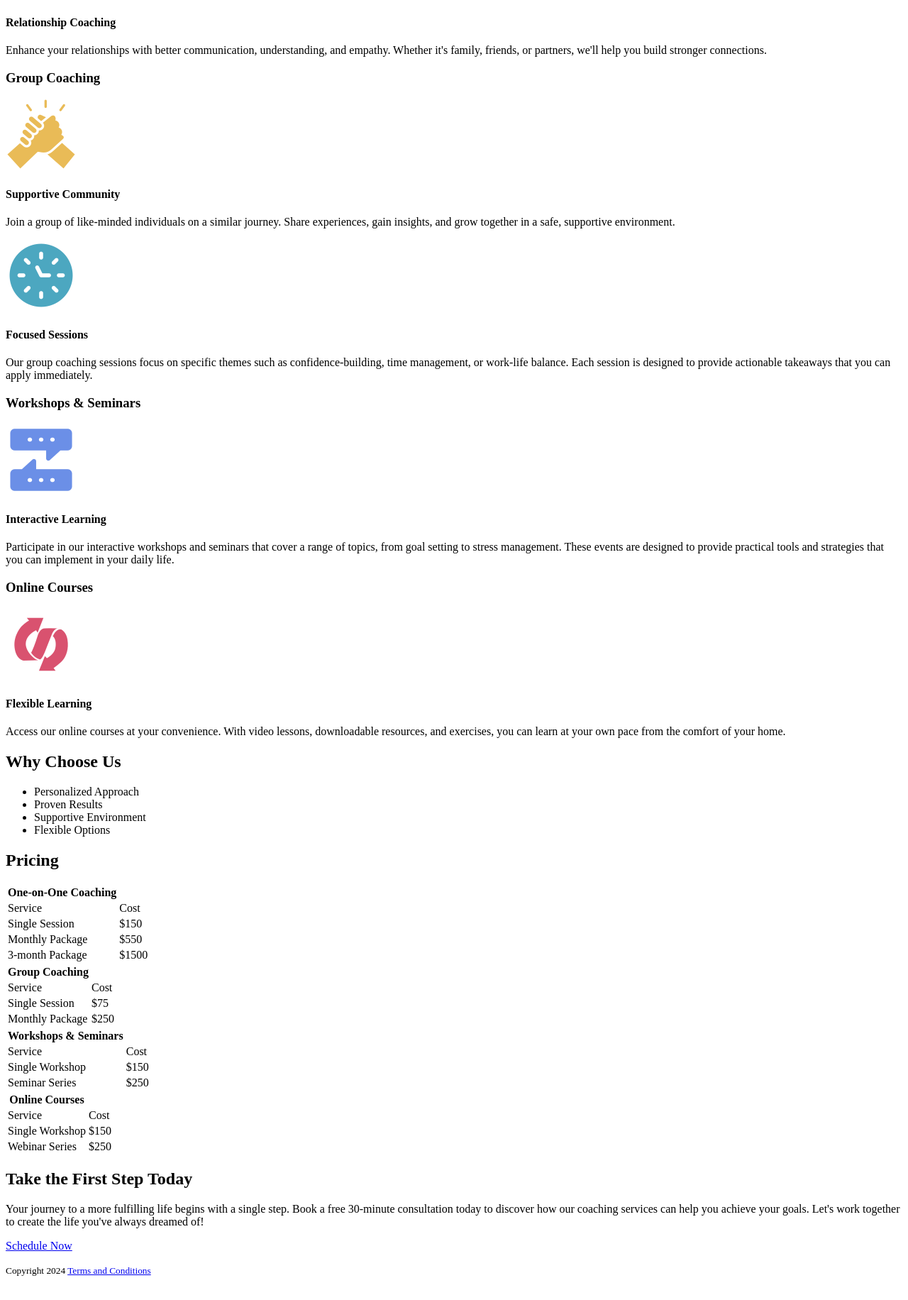
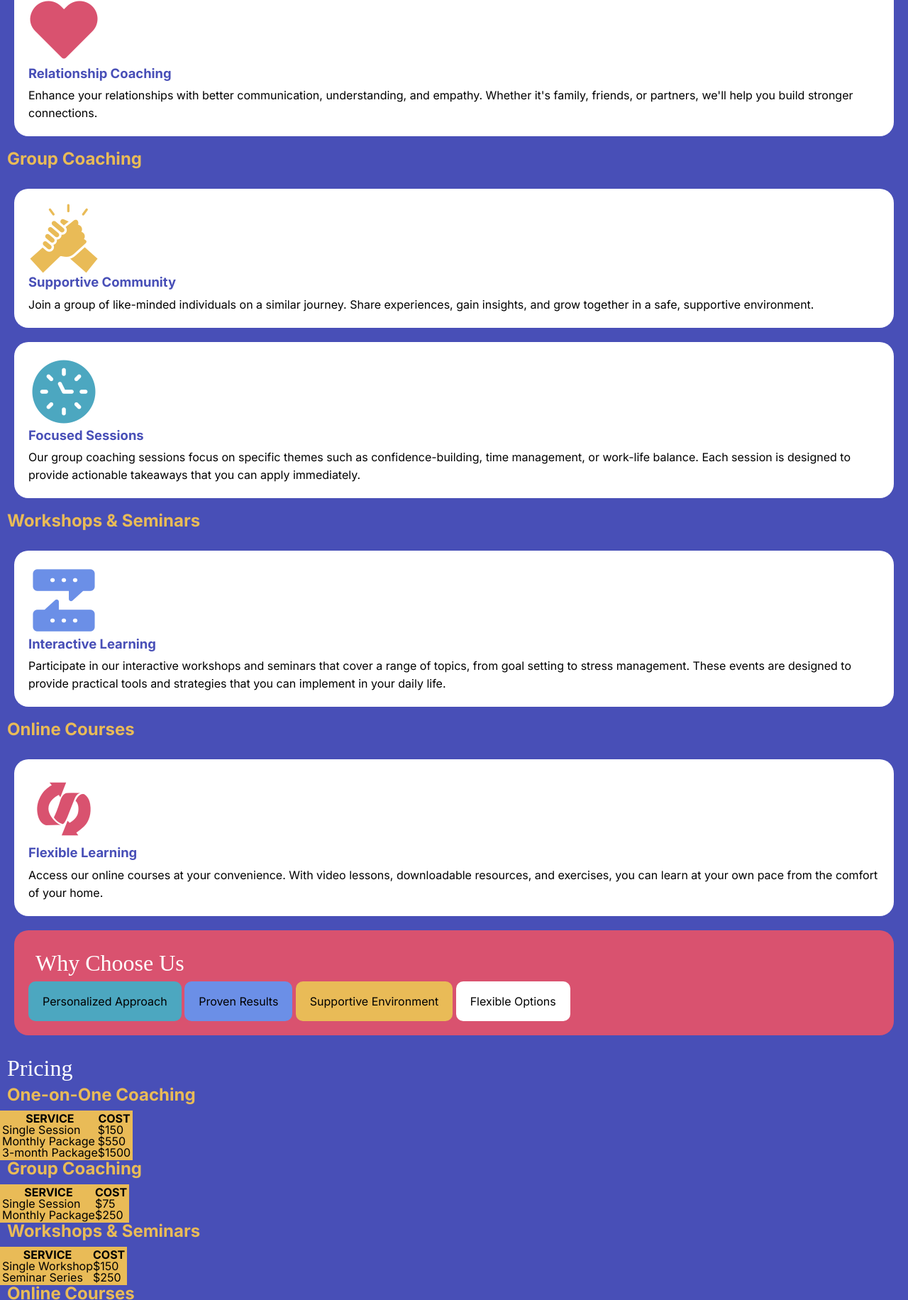
Before and after one commit to mmleach3/path-to-success, a plain HTML site: page index.html in a window 1280 px wide. Shown: the part 862-2694 px from the top of the page at 71% size. Before the commit the page ends 2669 px from the top, so only its background shows below. Drawn offline with Linux system fonts and the light colour scheme; a web font is replaced by a local one.

Commit message:
big update with css

```diff
--- a/index.html
+++ b/index.html
@@ -1,11 +1,12 @@
 <!DOCTYPE html>
 <html lang="en">
+
 <head>
   <meta charset="utf-8">
   <title>assignment // path-to-success</title>
+  <meta name="author" content="Mellani Leach">
   <meta name="viewport" content="width=device-width, initial-scale=1">
-    <meta name="author" content="Mellani Leach">
-    <link rel="stylesheet" href="stlyes.css">
+  <link rel="stylesheet" href="styles.css">
 </head>
 
 <body>
@@ -14,54 +15,64 @@
     <h1>Path to Success</h1>
     <p>Unlock your full potential with personalized life coaching</p>
   </header>
+
   <nav>
     <h2>Menu</h2>
     <ul>
-    <li><a href="#">Our Services</a></li>
-    <li><a href="#">Why Choose Us</a></li>
-    <li><a href="#">Prices</a></li>
-    <li><a href="#">Take the First Step</a></li>
+      <li><a href="#services">Our Services</a></li>
+      <li><a href="#choose">Why Choose Us</a></li>
+      <li><a href="#pricing">Prices</a></li>
+      <li><a href="#first-step">Take the First Step</a></li>
     </ul>
   </nav>
 
-<main>
+  <main id="services">
     <h2>Our Services</h2>
 
-
+    <section id="one-on-one">
       <h3>One-on-One Coaching</h3>
 
       <section id="personal">
-        <img src="images/personal-development.png" alt=”teal icon of a smiling face”>
+        <img src="images/personal-development.png" alt="teal icon of a smiling face">
         <h4>Personal Development</h4>
-        <p>Identify and overcome obstacles holding you back from living your best life. Whether it's building confidence, breaking bad habits, or discovering your true purpose, we'll work together to create a clear roadmap for success.</p>
+        <p>Identify and overcome obstacles holding you back from living your best life. Whether it's building
+          confidence, breaking bad habits, or discovering your true purpose, we'll work together to create a clear
+          roadmap for success.</p>
       </section>
 
       <section id="career">
-      <img src="images/career-coaching.png" alt=”lavender icon of a briefcase”>
+        <img src="images/career-coaching.png" alt="lavender icon of a briefcase">
         <h4>Career Coaching</h4>
-      <p>Feeling stuck in your career? We'll help you clarify your goals, develop a plan for advancement, and build the skills needed to thrive in your professional life.</p>
+        <p>Feeling stuck in your career? We'll help you clarify your goals, develop a plan for advancement, and build
+          the skills needed to thrive in your professional life.</p>
       </section>
 
       <section id="relationship">
-      <img src="images/relationship-coaching.png" alt=”pink icon of a heart”>
+        <img src="images/relationship-coaching.png" alt="pink icon of a heart">
         <h4>Relationship Coaching</h4>
-      <p>Enhance your relationships with better communication, understanding, and empathy. Whether it's family, friends, or partners, we'll help you build stronger connections.</p>
+        <p>Enhance your relationships with better communication, understanding, and empathy. Whether it's family,
+          friends, or partners, we'll help you build stronger connections.</p>
+      </section>
     </section>
 
 
 
-  <section id="group-coaching">
+    <section id="group">
       <h3>Group Coaching</h3>
 
-      <img src="images/supportive-community.png" alt=”yellow icon of hands clasping”>
+      <section id="supportive">
+        <img src="images/supportive-community.png" alt="yellow icon of hands clasping">
         <h4>Supportive Community</h4>
-        <p>Join a group of like-minded individuals on a similar journey. Share experiences, gain insights, and grow together in a safe, supportive environment.</p>
+        <p>Join a group of like-minded individuals on a similar journey. Share experiences, gain insights, and grow
+          together in a safe, supportive environment.</p>
       </section>
 
       <section id="focused">
-        <img src="images/focused-session.png" alt=”teal icon of a clock face”>
+        <img src="images/focused-session.png" alt="teal icon of a clock face">
         <h4>Focused Sessions</h4>
-        <p>Our group coaching sessions focus on specific themes such as confidence-building, time management, or work-life balance. Each session is designed to provide actionable takeaways that you can apply immediately.</p>
+        <p>Our group coaching sessions focus on specific themes such as confidence-building, time management, or
+          work-life
+          balance. Each session is designed to provide actionable takeaways that you can apply immediately.</p>
       </section>
     </section>
 
@@ -70,43 +81,43 @@
     <section id="workshop">
       <h3>Workshops & Seminars</h3>
       <section id="interactive">
-    <img src="images/interactive-learning.png" alt=”lavender icon of text conversation”>
+        <img src="images/interactive-learning.png" alt="lavender icon of text conversation">
         <h4>Interactive Learning</h4>
-    <p>Participate in our interactive workshops and seminars that cover a range of topics, from goal setting to stress management. These events are designed to provide practical tools and strategies that you can implement in your daily life.</p>
+        <p>Participate in our interactive workshops and seminars that cover a range of topics, from goal setting to
+          stress management. These events are designed to provide practical tools and strategies that you can implement
+          in your daily life.</p>
       </section>
     </section>
 
     <section id="online">
       <h3>Online Courses</h3>
-    <img src="images/flexible-learning.png" alt=”pink icon of a curly arrow”>
       <section id="flexible">
+      <img src="images/flexible-learning.png" alt="pink icon of a curly arrow">
         <h4>Flexible Learning</h4>
-    <p>Access our online courses at your convenience. With video lessons, downloadable resources, and exercises, you can learn at your own pace from the comfort of your home.</p>
+        <p>Access our online courses at your convenience. With video lessons, downloadable resources, and exercises, you
+          can learn at your own pace from the comfort of your home.</p>
       </section>
     </section>
 
-
+    <section id="choose">
     <h2>Why Choose Us</h2>
     <ul>
-    <li>Personalized Approach</li>
-    <li>Proven Results</li>
-    <li>Supportive Environment</li>
-    <li>Flexible Options</li>
+      <li id="personalized-approach">Personalized Approach</li>
+      <li id="proven-results">Proven Results</li>
+      <li id="supportive-environment">Supportive Environment</li>
+      <li id="flexible-options">Flexible Options</li>
     </ul>
+  </section>
 
-
+    <section id="pricing">
       <h2>Pricing</h2>
 
-<table>
-  <thead>
-    <tr>
-      <th colspan="1">One-on-One Coaching</th>
-    </tr>
-  </thead>
+      <table id="coaching-services-pricing">
+        <h3>One-on-One Coaching</h3>
         <tbody>
           <tr>
-      <td>Service</td>
-      <td>Cost</td>
+            <th>Service</th>
+            <th>Cost</th>
           </tr>
           <tr>
             <td>Single Session</td>
@@ -124,14 +135,10 @@
       </table>
 
       <table>
-<thead>
+        <h3>Group Coaching</h3>
         <tr>
-    <th colspan="1">Group Coaching</th>
-
-</thead>
-<tr>
-<td>Service</td>
-<td>Cost</td>
+          <th>Service</th>
+          <th>Cost</th>
         </tr>
 
         <tr>
@@ -145,15 +152,27 @@
         </tr>
       </table>
 
+      <table id="workshop-pricing">
+        <h3>Workshops & Seminars</h3>
+        <tr>
+          <th>Service</th>
+          <th>Cost</th>
+        </tr>
+        <tr>
+          <td>Single Workshop</td>
+          <td>$150</td>
+        </tr>
+        <tr>
+          <td>Seminar Series</td>
+          <td>$250</td>
+        </tr>
+      </table>
+
       <table>
-<thead>
+        <h3>Online Courses</h3>
         <tr>
-    <th colspan="1">Workshops & Seminars</th>
-
-</thead>
-<tr>
-<td>Service</td>
-<td>Cost</td>
+          <th>Service</th>
+          <th>Cost</th>
         </tr>
 
         <tr>
@@ -162,38 +181,21 @@
         </tr>
 
         <tr>
-<td>Seminar Series</td>
-<td>$250</td>
-</tr>
-</table>
-
-<table>
-<thead>
-  <tr>
-    <th colspan="1">Online Courses</th>
-
-</thead>
-<tr>
-<td>Service</td>
-<td>Cost</td>
-</tr>
-
-<tr>
-<td>Single Workshop</td>
-<td>$150</td>
-
-</tr>
-
-<tr>
           <td>Webinar Series</td>
           <td>$250</td>
         </tr>
       </table>
+    </section>
 
+    <aside id="first-step">
       <h2>Take the First Step Today</h2>
-<p>Your journey to a more fulfilling life begins with a single step. Book a free 30-minute consultation today to discover how our coaching services can help you achieve your goals. Let's work together to create the life you've always dreamed of!</p>
+      <p>Your journey to a more fulfilling life begins with a single step. Book a free 30-minute consultation today to
+        discover how our coaching services can help you achieve your goals. Let's work together to create the life
+        you've always dreamed of!</p>
 
       <p><a href="#">Schedule Now</a></p>
+    </aside>
+
   </main>
 
   <footer>
@@ -202,4 +204,5 @@
       <a href="#">Terms and Conditions</a>
     </small>
   </footer>
+
 </body>
--- /dev/null
+++ b/styles.css
@@ -0,0 +1,320 @@
+/* -------------------- CSS BY Mellani Leach -------------------------------------- */
+
+/* -------------------- IMPORTED FONTS -------------------------------------- */
+
+@import url("https://fonts.googleapis.com/css2?family=Inter:ital,opsz,wght@0,14..32,100..900;1,14..32,100..900&family=Kavoon&display=swap");
+
+/*-------------------- CSS RESET ---------------------------------------------------*/
+/* http://meyerweb.com/eric/tools/css/reset/
+  v2.0 | 20110126
+  License: none (public domain)
+*/
+
+html,
+body,
+div,
+span,
+applet,
+object,
+iframe,
+h1,
+h2,
+h3,
+h4,
+h5,
+h6,
+p,
+blockquote,
+pre,
+a,
+abbr,
+acronym,
+address,
+big,
+cite,
+code,
+del,
+dfn,
+em,
+img,
+ins,
+kbd,
+q,
+s,
+samp,
+small,
+strike,
+strong,
+sub,
+sup,
+tt,
+var,
+b,
+u,
+i,
+center,
+dl,
+dt,
+dd,
+ol,
+ul,
+li,
+fieldset,
+form,
+label,
+legend,
+table,
+caption,
+tbody,
+tfoot,
+thead,
+tr,
+th,
+td,
+article,
+aside,
+canvas,
+details,
+embed,
+figure,
+figcaption,
+footer,
+header,
+hgroup,
+menu,
+nav,
+output,
+ruby,
+section,
+summary,
+time,
+mark,
+audio,
+video {
+  margin: 0;
+  padding: 0;
+  border: 0;
+  font-size: 100%;
+  font: inherit;
+  vertical-align: baseline;
+}
+/* HTML5 display-role reset for older browsers */
+article,
+aside,
+details,
+figcaption,
+figure,
+footer,
+header,
+hgroup,
+menu,
+nav,
+section {
+  display: block;
+}
+body {
+  line-height: 1;
+}
+ol,
+ul {
+  list-style: none;
+}
+blockquote,
+q {
+  quotes: none;
+}
+blockquote:before,
+blockquote:after,
+q:before,
+q:after {
+  content: "";
+  content: none;
+}
+table {
+  border-collapse: collapse;
+  border-spacing: 0;
+}
+
+/* -------------------- ROOT VARIABLES --------------------------------------- */
+:root {
+  /* Colors and fonts?*/
+  --teal: #4ca7c0;
+  --purple: #484fb7;
+  --lavender: #6b8fe7;
+  --yellow: #e9bb57;
+  --pink: #d9526f;
+  --dark-grey: #1e1e1e;
+  --white: #ffffff;
+}
+
+/* --------------------GLOBAL STYLES (mobile first/small) --------------------*/
+* {
+  box-sizing: border-box;
+  margin: 0;
+  padding: 0;
+}
+
+body {
+  min-width: 450px;
+  font-family: Inter;
+  background-color: var(--purple);
+}
+
+header,
+footer {
+  width: 100%;
+  background-color: var(--lavender);
+}
+
+h1 {
+  color: var(--white);
+  font-size: 3em;
+  text-align: center;
+  padding: 40px;
+  border-radius: 10px;
+}
+
+header p {
+  color: var(--white);
+  text-align: center;
+  font-style: italic;
+  background-color: var(--pink);
+  padding: 20px;
+  border-radius: 20px;
+}
+
+h1,
+h2 {
+  font-family: kavoon;
+}
+
+nav h2 {
+  font-size: 1.5em;
+}
+
+h2 {
+  font-size: 2em;
+}
+
+main h2 {
+  padding: 10px;
+  color: var(--white);
+}
+
+h3 {
+  font-size: 1.5em;
+  padding-bottom: 10px;
+}
+
+main h3 {
+  color: var(--yellow);
+  font-weight: bold;
+  padding-left: 10px;
+}
+
+main p{
+  line-height: 25px;
+}
+
+h4 {
+  font-size: 1.15em;
+  color: var(--purple);
+  font-weight: bold;
+  padding-bottom: 10px;
+}
+
+nav li {
+  list-style: none;
+}
+
+nav {
+  background-color: var(--yellow);
+  position: sticky;
+  display: inline-block;
+}
+
+#personal,
+#career,
+#relationship,
+#supportive,
+#focused,
+#interactive,
+#flexible {
+  background-color: var(--white);
+  padding: 20px;
+  margin: 20px;
+  border-radius: 20px;
+}
+
+#choose{
+  background-color: var(--pink);
+  margin: 20px;
+  padding: 20px;
+  border-radius: 20px;
+  display: grid;
+
+}
+#personalized-approach{
+  background-color: var(--teal);
+  display: inline-block;
+  padding: 20px;
+  border-radius: 10px;
+}
+
+#proven-results{
+  background-color: var(--lavender);
+  display: inline-block;
+  padding: 20px;
+  border-radius: 10px;
+}
+
+#supportive-environment{
+  background-color: var(--yellow);
+  display: inline-block;
+  padding: 20px;
+  border-radius: 10px;
+}
+
+#flexible-options{
+  background-color: var(--white);
+  display: inline-block;
+  padding: 20px;
+  border-radius: 10px;
+}
+
+th{
+  background-color: var(--yellow);
+  font-weight: bold;
+  text-align: center;
+  text-transform: uppercase;
+}
+
+table{
+  background-color: var(--yellow);
+  table-layout: fixed;
+  border-collapse: collapse;
+  border: 3px solid var(--yellow);
+}
+
+#first-step{
+  background-color: var(--pink);
+  color: var(--white);
+}
+
+footer{
+  color: var(--white);
+  text-align: center;
+  padding: 60px;
+}
+
+/*-------------------- MEDIA QUERY (medium) --------------------------------*/
+@media (min-width: 620px) {
+}
+
+/*-------------------- MEDIA QUERY (large) ------------------------------------*/
+@media (min-width: 950px) {
+}
+
+/*-------------------- MEDIA QUERY (xl) ---------------------------------------*/
+@media (min-width: 1280px) {
+}
```
Lines whose indentation alone changed are shown as unchanged.
